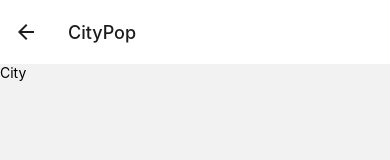
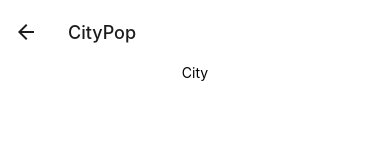
Before and after one commit to Casulu/CityPop, a React Native app: screen /CountrySearch in a window 390 px wide. Shown: the top 160 px of the page. Built offline with nearby package versions, Linux system fonts and the light colour scheme.

Commit message:
Tiny layout change

```diff
--- a/CitySearchScreen.tsx
+++ b/CitySearchScreen.tsx
@@ -14,7 +14,7 @@ const  CitySearchScreen = ({ navigation }) => {
       <Text
         style={{
           flex: 1,
-          marginTop: '10%',
+          marginTop: '15%',
           fontSize: 32
         }}
       >
--- a/CountrySearchScreen.tsx
+++ b/CountrySearchScreen.tsx
@@ -1,10 +1,17 @@
+
+import * as React from 'react';
 import { StatusBar } from 'expo-status-bar';
 import { NavigationContainer } from '@react-navigation/native';
 import { StyleSheet, Text,  TouchableOpacity, View } from 'react-native';
 
 const  CountrySearchScreen = ({ navigation }) => {
   return (
-    <View>
+    <View style={{
+      flex: 1,
+      flexDirection: "column",
+      backgroundColor: '#fff',
+      alignItems: 'center',
+    }}>
       <Text>City</Text>
       <StatusBar style="auto" />
     </View>
```
